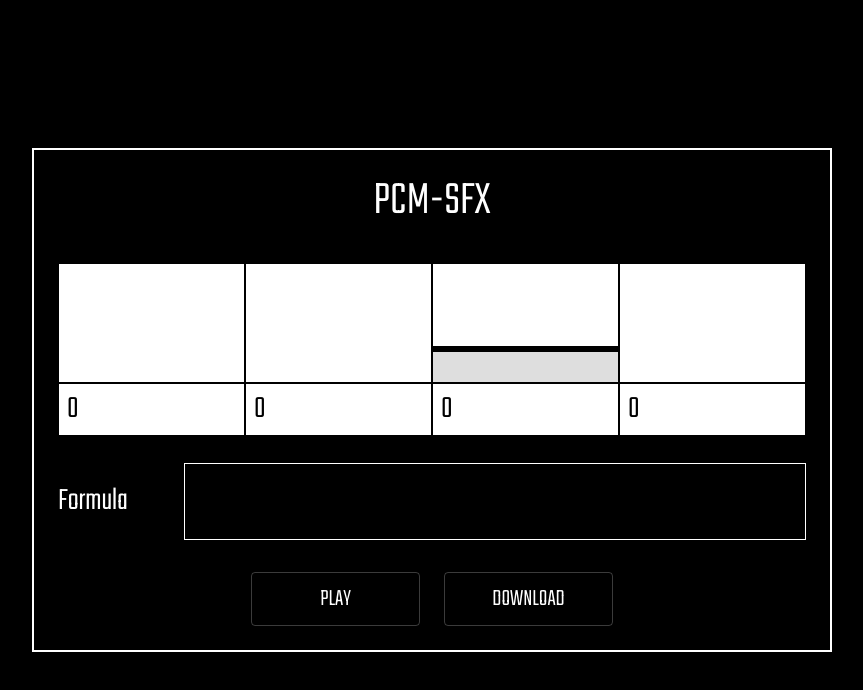
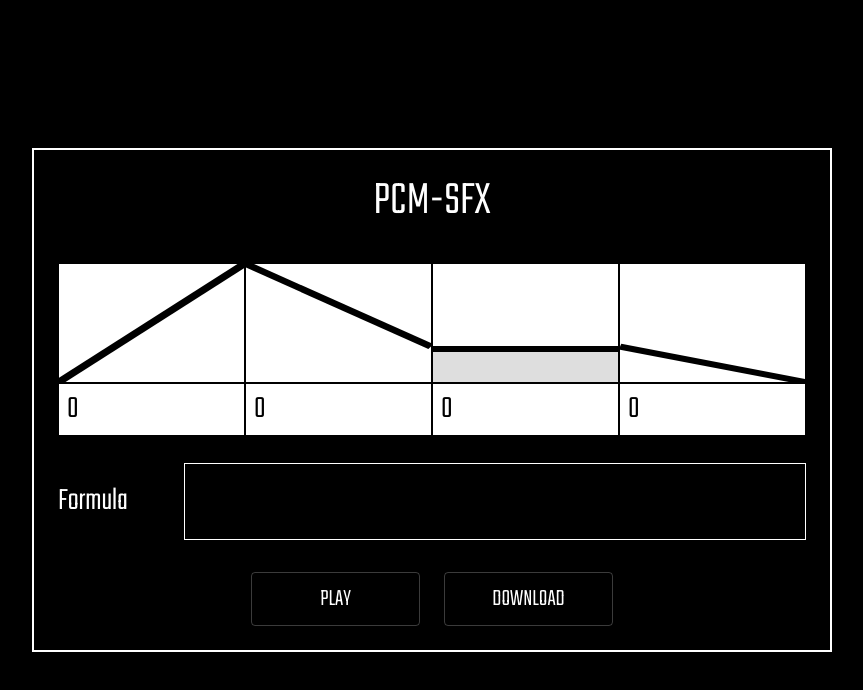
Before and after one commit to threadsmind/pcm-sfx, a React app: page / in a window 1280 px wide. Shown: the top 690 px of the page, without its empty margins (208-1071 px from the left). Built offline with nearby package versions, Linux system fonts and the light colour scheme.

Commit message:
Added linear svg component

```diff
--- a/src/components/AdsrEnvelope.js
+++ b/src/components/AdsrEnvelope.js
@@ -1,5 +1,6 @@
 import { Slider, Grid } from '@material-ui/core';
 import { styled } from '@material-ui/core/styles';
+import Linear from '@/svg/Linear';
 import React from 'react';
 
 const EnvelopeContainer = styled(Grid)(
@@ -38,7 +39,7 @@ const StyledSlider = styled(Slider)(
 );
 
 const AdsrEnvelope = ({ type, classes }) => {
-  console.log(classes);
+  const value = 30;
 
   return (
     <EnvelopeContainer className={classes.border}>
@@ -46,11 +47,11 @@ const AdsrEnvelope = ({ type, classes }) => {
         <StyledSlider
           orientation="vertical"
           // getAriaValueText={valuetext}
-          defaultValue={30}
+          defaultValue={value}
           aria-labelledby="vertical-slider"
         />
       ) : (
-        <>{type}</>
+        <Linear type={type} value={value} />
       )}
     </EnvelopeContainer>
   );
--- /dev/null
+++ b/src/svg/Linear.js
@@ -0,0 +1,40 @@
+import React from 'react';
+import theme from '@/theme';
+import { styled } from '@material-ui/core/styles';
+
+const XMLNS = 'http://www.w3.org/2000/svg';
+const VIEWBOX = '0 0 100 100';
+
+const StyledSvg = styled('svg')(
+  () => ({
+    width: '100%',
+    height: '100%'
+  }),
+  { name: 'LinearSvg' }
+);
+
+const Linear = ({ type, value }) => {
+  const direction = type === 'attack' ? 'up' : 'down';
+  const scaleValue = 100 - value;
+  const coords = {
+    x1: '0',
+    y1: direction === 'up' ? '100' : type === 'release' ? scaleValue : '0',
+    x2: '100',
+    y2: direction === 'up' ? '0' : type === 'decay' ? scaleValue : '100'
+  };
+
+  return (
+    <StyledSvg viewBox={VIEWBOX} xmlns={XMLNS} preserveAspectRatio="none">
+      <line
+        x1={coords.x1}
+        y1={coords.y1}
+        x2={coords.x2}
+        y2={coords.y2}
+        strokeWidth="5px"
+        stroke={theme.palette.primary.main}
+      />
+    </StyledSvg>
+  );
+};
+
+export default Linear;
```
